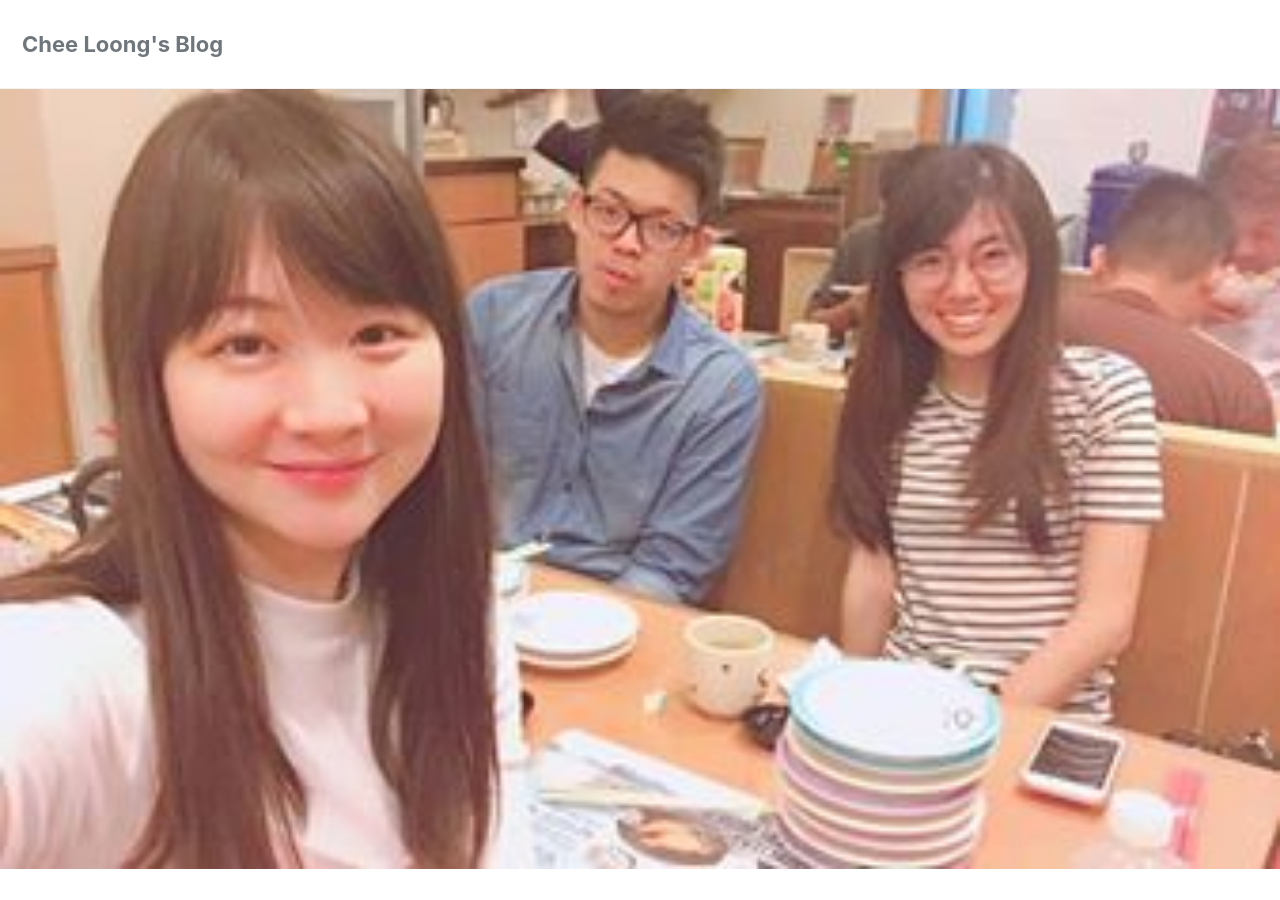
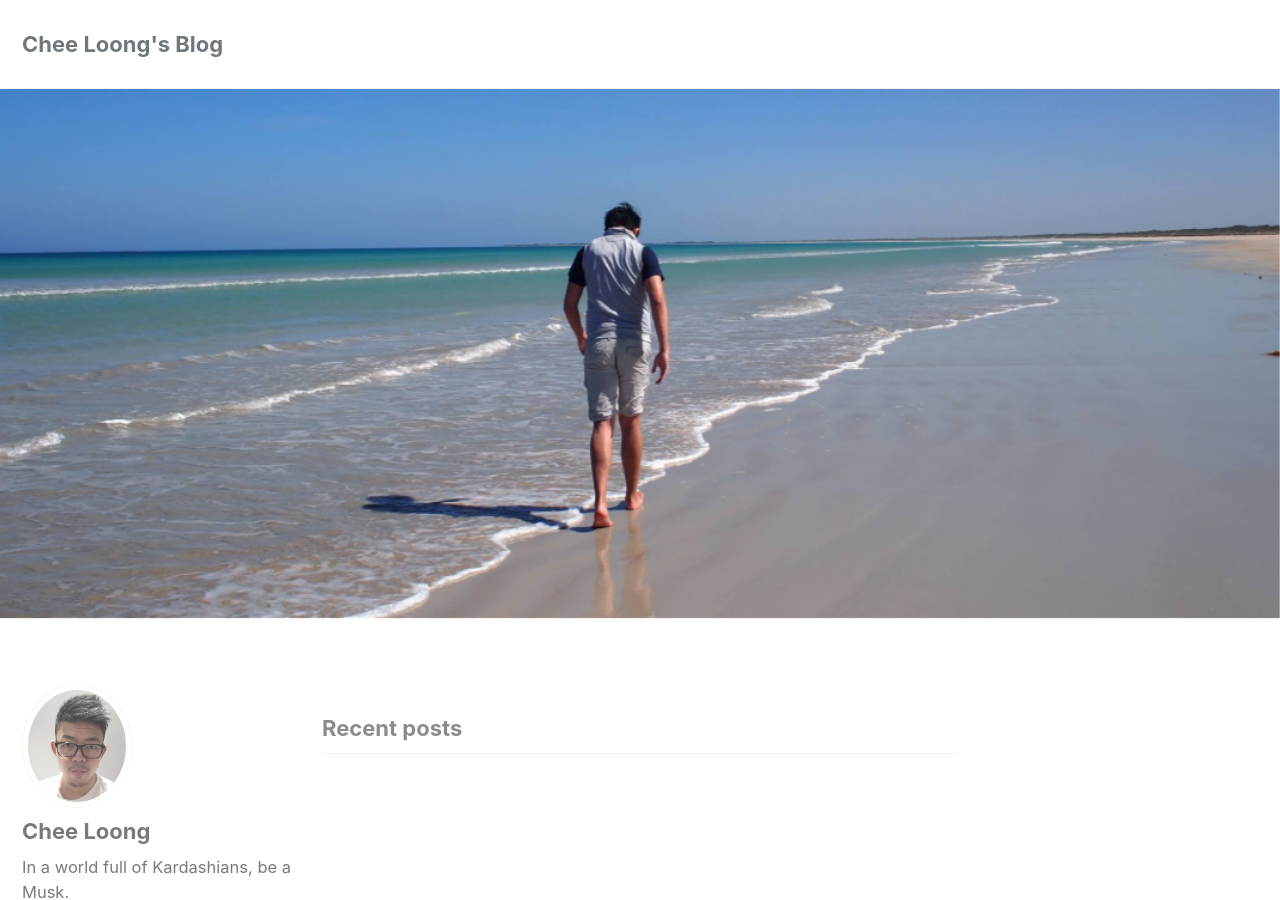
Before and after one commit to CheeLoong/CheeLoong.github.io, a Jekyll site: the page built from index.html, in a window 1280 px wide and 900 px high. Built offline with Jekyll 4.4.1, drawn with Linux system fonts in a browser that asks for light colours; cached includes are drawn as plain includes; the list of posts is cut into pages by our own code.

Commit message:
new changes

```diff
--- a/index.html
+++ b/index.html
@@ -2,5 +2,5 @@
 layout: home
 author_profile: true
 header:
-  image: "/assets/images/meandfriends.jpg"
+  image: "/assets/images/walkingalone.png"
 ---
```
Also changed, not shown: _pages/about.md (+0 -2 lines), _pages/machinelearning.md (+1 -0 lines), assets/images/lofi-banner.jpg (added), assets/images/walkingalone.png (added), 3 other files.
